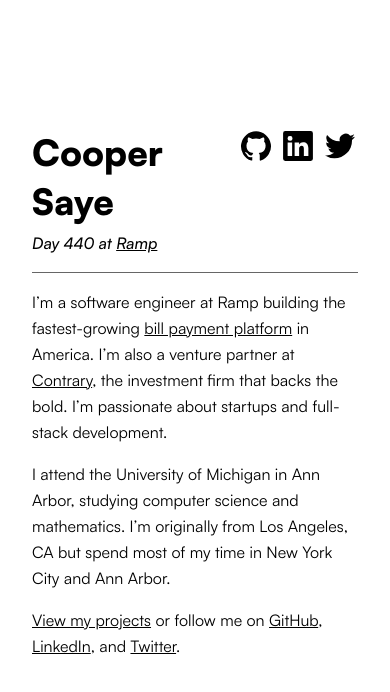
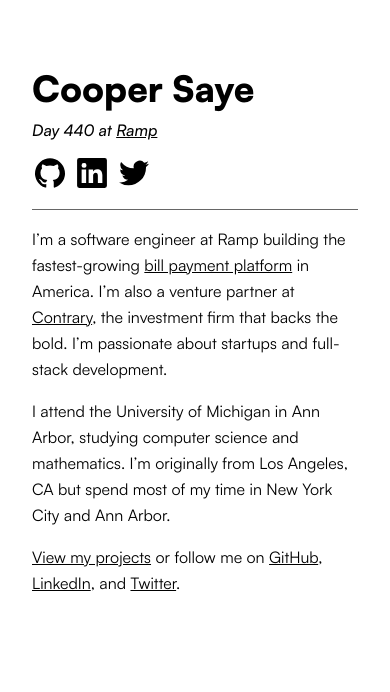
Before and after one commit to csaye/csaye.com-v8, a Next.js app: page / in a window 390 px wide. Shown: the top 692 px of the page. Built offline with nearby package versions, Linux system fonts and the light colour scheme.

Commit message:
Responsive

```diff
--- a/app/page.module.scss
+++ b/app/page.module.scss
@@ -1,5 +1,9 @@
 .container {
   padding: 8rem 2rem;
+
+  @media (max-width: 767.98px) {
+    padding: 4rem 2rem;
+  }
 
   p {
     margin: 16px 0;
@@ -19,6 +23,10 @@
       display: flex;
       justify-content: space-between;
 
+      @media (max-width: 767.98px) {
+        flex-direction: column;
+      }
+
       h1 {
         font-size: 36px;
         font-weight: 900;
@@ -34,6 +42,10 @@
         display: flex;
         align-items: flex-start;
         gap: 6px;
+
+        @media (max-width: 767.98px) {
+          margin: 4px 0 10px 0;
+        }
       }
     }
   }
```
